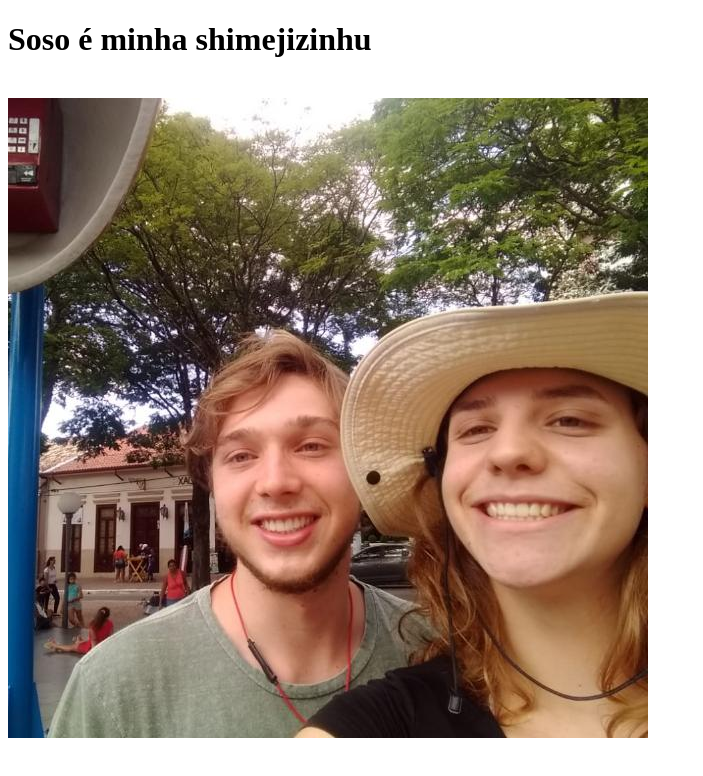
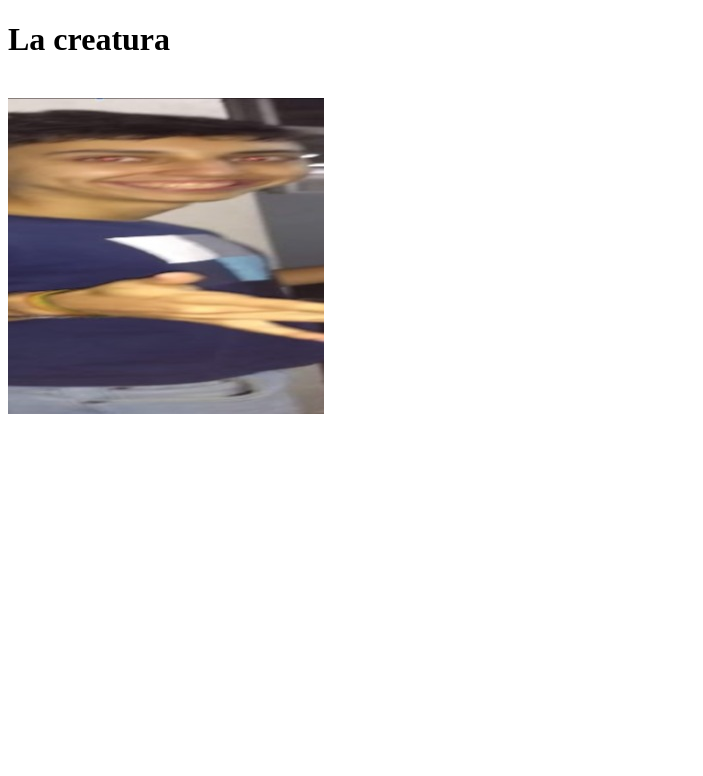
Before and after one commit to emanueliwanow/emanueliwanow.github.io, a plain HTML site: page index.html in a window 1280 px wide. Shown: the whole page, without its empty margins (0-703 px from the left). Drawn offline with Linux system fonts and the light colour scheme.

Commit message:
Update index.html

```diff
--- a/index.html
+++ b/index.html
@@ -1,8 +1,8 @@
 <!DOCTYPE html>
 <html>
 	<body>
-		<h1>Soso é minha shimejizinhu</h1>
+		<h1>La creatura</h1>
 		<br>
-		<img src="pp.jpeg">
+		<img src="pp.jfif">
 	</body>
 </html>
```
